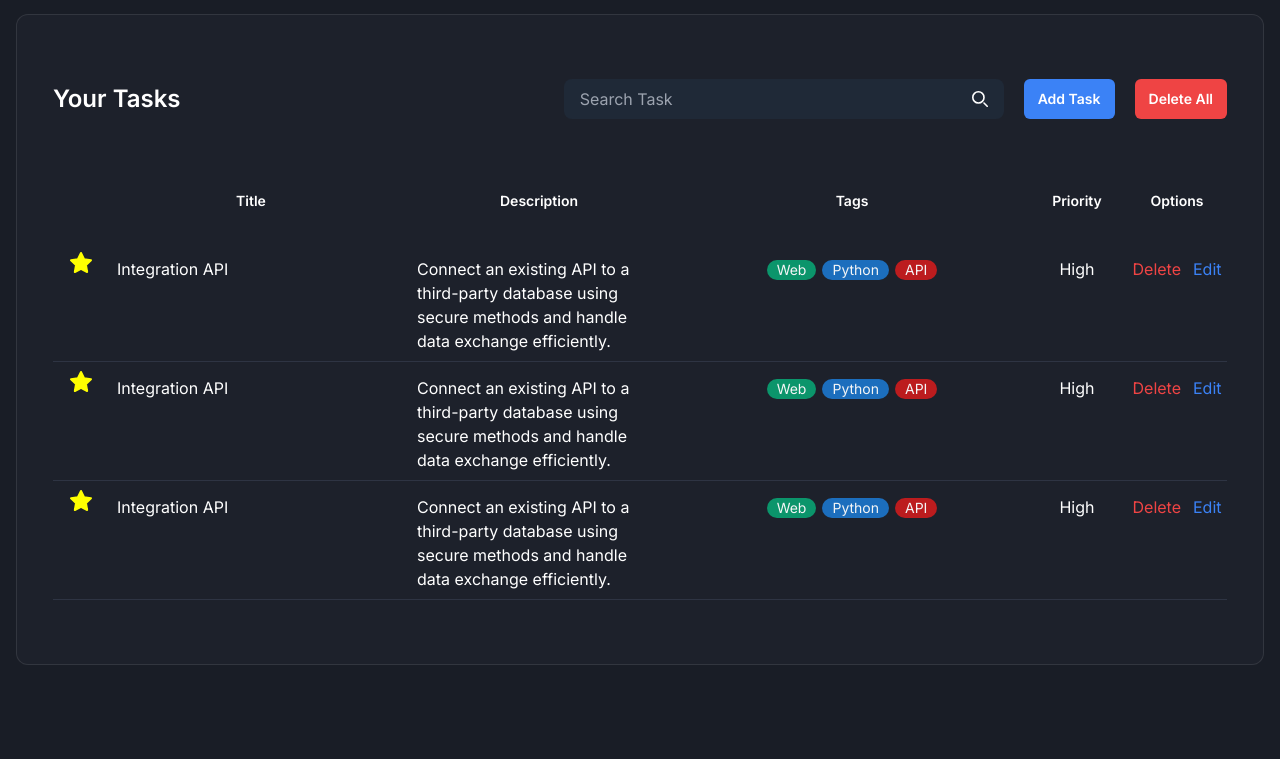
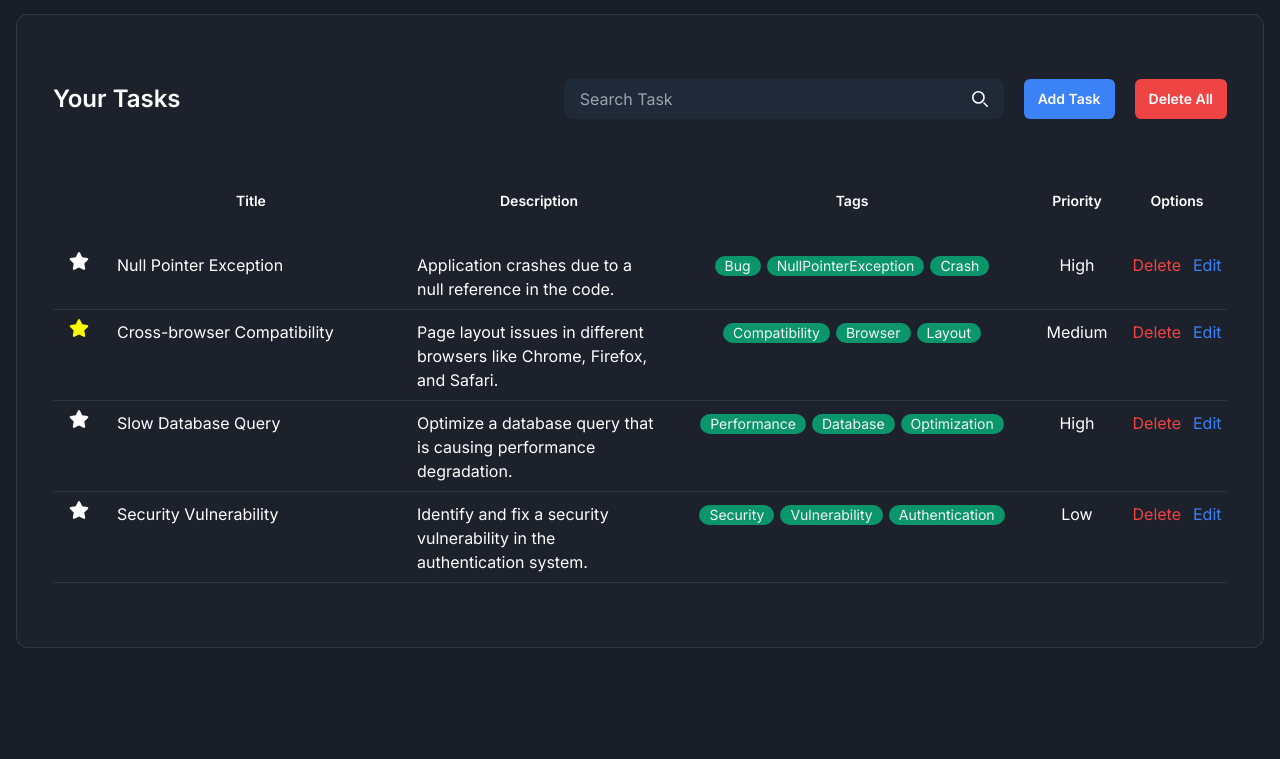
Before and after one commit to imRHB/lws-rnext-improved-tasker, a React (Vite) app: page / in a window 1280 px wide. Shown: the part 606-1365 px from the top of the page. Built offline with nearby package versions, Linux system fonts and the light colour scheme.

Commit message:
feat: :sparkles: add task modal added and task favorite functionality added

```diff
--- a/src/components/task/TaskBoard.jsx
+++ b/src/components/task/TaskBoard.jsx
@@ -1,9 +1,31 @@
+import { useState } from "react";
+
+import { TASK_LIST } from "../../data/tasks.js";
+import AddTaskModal from "../ui/AddTaskModal.jsx";
 import TaskBoardAction from "./TaskBoardAction";
 import TaskList from "./TaskList";
 
 export default function TaskBoard() {
+    const [taskList, setTaskList] = useState(TASK_LIST);
+    const [showModal, setShowModal] = useState(false);
+
+    function handleAddTask() {}
+
+    function handleToggleFavorite(taskId) {
+        const taskIdx = taskList.findIndex((task) => task.id === taskId);
+        const clonedTaskList = [...taskList];
+
+        clonedTaskList[taskIdx].isFavorite =
+            !clonedTaskList[taskIdx].isFavorite;
+        setTaskList(clonedTaskList);
+    }
+
     return (
         <section className="mb-20" id="tasks">
+            {showModal && (
+                <AddTaskModal onModalOpen={() => setShowModal(false)} />
+            )}
+
             <div className="container mx-auto">
                 <div className="rounded-xl border border-[rgba(206,206,206,0.12)] bg-[#1D212B] px-6 py-8 md:px-9 md:py-16">
                     <div className="mb-14 items-center justify-between sm:flex">
@@ -11,10 +33,15 @@ export default function TaskBoard() {
                             Your Tasks
                         </h2>
 
-                        <TaskBoardAction />
+                        <TaskBoardAction
+                            onModalOpen={() => setShowModal(true)}
+                        />
                     </div>
 
-                    <TaskList />
+                    <TaskList
+                        tasks={taskList}
+                        onFavorite={handleToggleFavorite}
+                    />
                 </div>
             </div>
         </section>
--- a/src/components/task/TaskBoardAction.jsx
+++ b/src/components/task/TaskBoardAction.jsx
@@ -1,12 +1,14 @@
+/* eslint-disable react/prop-types */
+
 import Search from "../shared/Search";
 import AddTaskButton from "../ui/AddTaskButton";
 import DeleteTasksButton from "../ui/DeleteTasksButton";
 
-export default function TaskBoardAction() {
+export default function TaskBoardAction({ onModalOpen }) {
     return (
         <div className="flex items-center space-x-5">
             <Search />
-            <AddTaskButton />
+            <AddTaskButton onModalOpen={onModalOpen} />
             <DeleteTasksButton />
         </div>
     );
--- a/src/components/task/TaskCard.jsx
+++ b/src/components/task/TaskCard.jsx
@@ -1,50 +1,36 @@
-export default function TaskCard() {
+/* eslint-disable react/prop-types */
+
+import { FaStar } from "react-icons/fa";
+
+import TagBadge from "../ui/TagBadge";
+
+export default function TaskCard({ task, onFavorite }) {
     return (
         <tr className="border-b border-[#2E3443] [&>td]:align-baseline [&>td]:px-4 [&>td]:py-2">
             <td>
-                <svg
-                    xmlns="http://www.w3.org/2000/svg"
-                    className="icon icon-tabler icon-tabler-star"
-                    width="24"
-                    height="24"
-                    viewBox="0 0 24 24"
-                    strokeWidth="2"
-                    stroke="yellow"
-                    fill="yellow"
-                    strokeLinecap="round"
-                    strokeLinejoin="round"
+                <span
+                    className="cursor-pointer"
+                    onClick={() => onFavorite(task.id)}
                 >
-                    <path stroke="none" d="M0 0h24v24H0z" fill="none" />
-                    <path d="M12 17.75l-6.172 3.245l1.179 -6.873l-5 -4.867l6.9 -1l3.086 -6.253l3.086 6.253l6.9 1l-5 4.867l1.179 6.873z" />
-                </svg>
+                    {task.isFavorite ? (
+                        <FaStar color="#FFFF00" size="20" />
+                    ) : (
+                        <FaStar size="20" />
+                    )}
+                </span>
             </td>
-            <td>Integration API</td>
+            <td>{task.title}</td>
             <td>
-                <div>
-                    Connect an existing API to a third-party database using
-                    secure methods and handle data exchange efficiently.
-                </div>
+                <div>{task.description}</div>
             </td>
             <td>
                 <ul className="flex justify-center gap-1.5 flex-wrap">
-                    <li>
-                        <span className="inline-block h-5 whitespace-nowrap rounded-[45px] bg-[#00D991A1] px-2.5 text-sm capitalize text-[#F4F5F6]">
-                            Web
-                        </span>
-                    </li>
-                    <li>
-                        <span className="inline-block h-5 whitespace-nowrap rounded-[45px] bg-[#1C92FFB0] px-2.5 text-sm capitalize text-[#F4F5F6]">
-                            Python
-                        </span>
-                    </li>
-                    <li>
-                        <span className="inline-block h-5 whitespace-nowrap rounded-[45px] bg-[#FE1A1AB5] px-2.5 text-sm capitalize text-[#F4F5F6]">
-                            API
-                        </span>
-                    </li>
+                    {task.tags.map((tag) => (
+                        <TagBadge key={tag} tag={tag} />
+                    ))}
                 </ul>
             </td>
-            <td className="text-center">High</td>
+            <td className="text-center capitalize">{task.priority}</td>
             <td>
                 <div className="flex items-center justify-center space-x-3">
                     <button className="text-red-500">Delete</button>
--- a/src/components/task/TaskList.jsx
+++ b/src/components/task/TaskList.jsx
@@ -1,6 +1,8 @@
+/* eslint-disable react/prop-types */
+
 import TaskCard from "./TaskCard";
 
-export default function TaskList() {
+export default function TaskList({ tasks, onFavorite }) {
     return (
         <div className="overflow-auto">
             <table className="table-fixed overflow-auto xl:w-full">
@@ -30,9 +32,13 @@ export default function TaskList() {
                     </tr>
                 </thead>
                 <tbody>
-                    <TaskCard />
-                    <TaskCard />
-                    <TaskCard />
+                    {tasks.slice(0, 4).map((task) => (
+                        <TaskCard
+                            key={task.id}
+                            task={task}
+                            onFavorite={onFavorite}
+                        />
+                    ))}
                 </tbody>
             </table>
         </div>
--- /dev/null
+++ b/src/components/ui/AddTaskModal.jsx
@@ -0,0 +1,77 @@
+/* eslint-disable react/prop-types */
+
+export default function AddTaskModal({ onModalOpen }) {
+    return (
+        <>
+            <div className="bg-[#191D26] bg-opacity-90 h-full w-full z-50 absolute top-0 left-0" />
+
+            <form className="mx-auto my-10 w-full max-w-[740px] rounded-xl border border-[#FEFBFB]/[36%] bg-[#191D26] p-9 max-md:px-4 lg:my-20 lg:p-11 z-50 absolute left-1/2 top-1/2 -translate-x-1/2 -translate-y-1/2">
+                <h2 className="mb-9 text-center text-2xl font-bold text-white lg:mb-11 lg:text-[28px]">
+                    Add New Task
+                </h2>
+
+                <div className="space-y-9 text-white lg:space-y-10">
+                    <div className="space-y-2 lg:space-y-3">
+                        <label htmlFor="title">Title</label>
+                        <input
+                            className="block w-full rounded-md bg-[#2D323F] px-3 py-2.5"
+                            type="text"
+                            name="title"
+                            id="title"
+                            required
+                        />
+                    </div>
+
+                    <div className="space-y-2 lg:space-y-3">
+                        <label htmlFor="description">Description</label>
+                        <textarea
+                            className="block min-h-[120px] w-full rounded-md bg-[#2D323F] px-3 py-2.5 lg:min-h-[180px]"
+                            type="text"
+                            name="description"
+                            id="description"
+                            required
+                        ></textarea>
+                    </div>
+
+                    <div className="grid-cols-2 gap-x-4 max-md:space-y-9 md:grid lg:gap-x-10 xl:gap-x-20">
+                        <div className="space-y-2 lg:space-y-3">
+                            <label htmlFor="tags">Tags</label>
+                            <input
+                                className="block w-full rounded-md bg-[#2D323F] px-3 py-2.5"
+                                type="text"
+                                name="tags"
+                                id="tags"
+                                required
+                            />
+                        </div>
+
+                        <div className="space-y-2 lg:space-y-3">
+                            <label htmlFor="priority">Priority</label>
+                            <select
+                                className="block w-full cursor-pointer rounded-md bg-[#2D323F] px-3 py-2.5"
+                                name="priority"
+                                id="priority"
+                                required
+                            >
+                                <option value="">Select Priority</option>
+                                <option value="low">Low</option>
+                                <option value="medium">Medium</option>
+                                <option value="high">High</option>
+                            </select>
+                        </div>
+                    </div>
+                </div>
+
+                <div className="mt-16 flex justify-center lg:mt-20">
+                    <button
+                        type="submit"
+                        className="rounded bg-blue-600 px-4 py-2 text-white transition-all hover:opacity-80"
+                        onClick={onModalOpen}
+                    >
+                        Create new Task
+                    </button>
+                </div>
+            </form>
+        </>
+    );
+}
--- a/src/components/ui/TagBadge.jsx
+++ b/src/components/ui/TagBadge.jsx
@@ -1,8 +1,10 @@
-export default function TagBadge() {
+/* eslint-disable react/prop-types */
+
+export default function TagBadge({ tag }) {
     return (
         <li>
             <span className="inline-block h-5 whitespace-nowrap rounded-[45px] bg-[#00D991A1] px-2.5 text-sm capitalize text-[#F4F5F6]">
-                Web
+                {tag}
             </span>
         </li>
     );
--- /dev/null
+++ b/src/data/tasks.js
@@ -0,0 +1,73 @@
+export const TASK_LIST = [
+    {
+        id: "A1B2C3D4",
+        title: "Null Pointer Exception",
+        description: "Application crashes due to a null reference in the code.",
+        tags: ["bug", "NullPointerException", "crash"],
+        priority: "high",
+        isFavorite: false,
+    },
+    {
+        id: "E5F6G7H8",
+        title: "Cross-browser Compatibility",
+        description:
+            "Page layout issues in different browsers like Chrome, Firefox, and Safari.",
+        tags: ["compatibility", "browser", "layout"],
+        priority: "medium",
+        isFavorite: true,
+    },
+    {
+        id: "I9J1K2L3",
+        title: "Slow Database Query",
+        description:
+            "Optimize a database query that is causing performance degradation.",
+        tags: ["performance", "database", "optimization"],
+        priority: "high",
+        isFavorite: false,
+    },
+    {
+        id: "M4N5O6P7",
+        title: "Security Vulnerability",
+        description:
+            "Identify and fix a security vulnerability in the authentication system.",
+        tags: ["security", "vulnerability", "authentication"],
+        priority: "low",
+        isFavorite: false,
+    },
+    {
+        id: "Q8R9S1T2",
+        title: "Mobile Responsiveness Issue",
+        description:
+            "Fix issues related to the responsiveness of the application on mobile devices.",
+        tags: ["responsive", "mobile", "layout"],
+        priority: "medium",
+        isFavorite: true,
+    },
+    {
+        id: "U3V4W5X6",
+        title: "Memory Leak",
+        description:
+            "Investigate and resolve memory leak issues in the application.",
+        tags: ["bug", "memory-leak", "performance"],
+        priority: "high",
+        isFavorite: true,
+    },
+    {
+        id: "Y7Z8A1B2",
+        title: "API Integration Problem",
+        description:
+            "Troubleshoot and fix issues with integrating third-party APIs.",
+        tags: ["api", "integration", "bug"],
+        priority: "medium",
+        isFavorite: false,
+    },
+    {
+        id: "C3D4E5F6",
+        title: "User Interface (UI) Freeze",
+        description:
+            "Address the problem of the UI freezing under certain conditions.",
+        tags: ["bug", "UI", "freeze"],
+        priority: "high",
+        isFavorite: false,
+    },
+];
```
Also changed, not shown: src/components/ui/AddTaskButton.jsx (+7 -2 lines).
